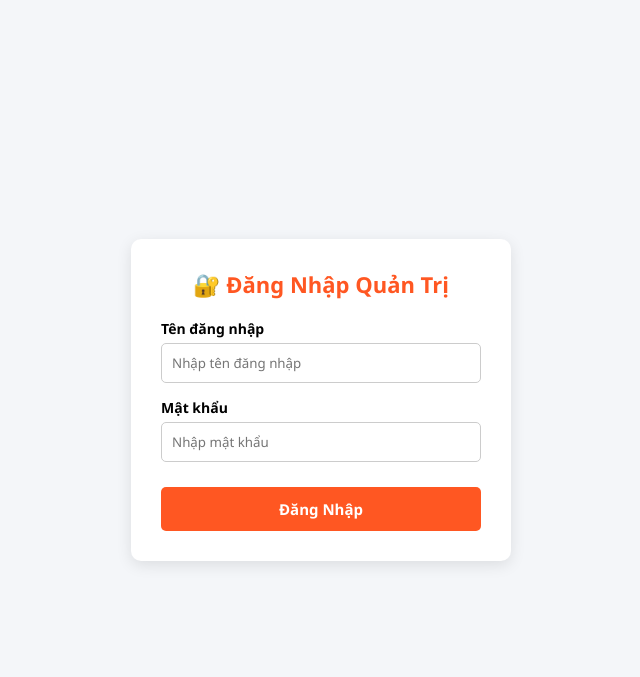
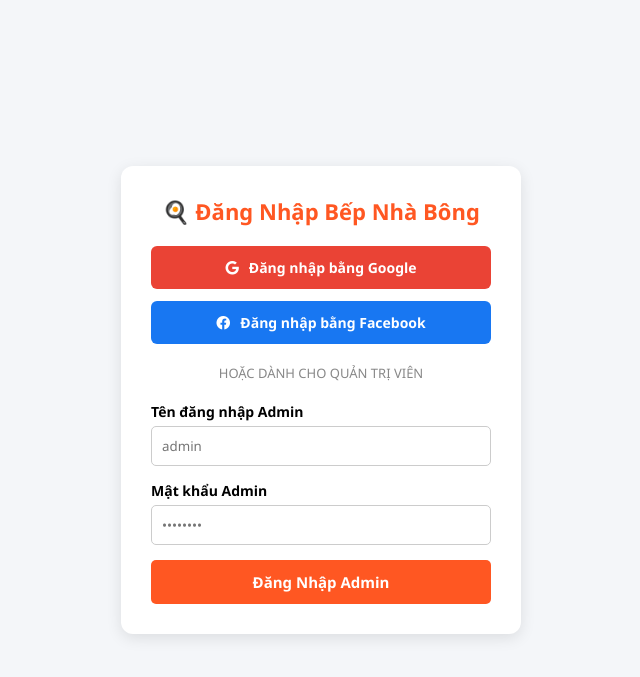
Before and after one commit to phathuu23-jpg/bepnhabong, a Flask app: page /login in a window 1280 px wide. Shown: the top 677 px of the page, without its empty margins (319-959 px from the left). Run offline with Flask 3, Linux system fonts and the light colour scheme.

Commit message:
Update login.html

```diff
--- a/templates/login.html
+++ b/templates/login.html
@@ -3,39 +3,48 @@
 <head>
     <meta charset="UTF-8">
     <meta name="viewport" content="width=device-width, initial-scale=1.0">
-    <title>Đăng nhập Quản trị - Bếp Nhà Bông</title>
+    <title>Đăng Nhập - Bếp Nhà Bông</title>
     <link rel="icon" href="https://cdn-icons-png.flaticon.com/512/1830/1830839.png" type="image/png">
+    <link rel="stylesheet" href="https://cdnjs.cloudflare.com/ajax/libs/font-awesome/6.4.0/css/all.min.css">
     <style>
         * { box-sizing: border-box; margin: 0; padding: 0; font-family: 'Segoe UI', sans-serif; }
         body { background: #f4f6f9; display: flex; justify-content: center; align-items: center; min-height: 100vh; padding: 20px; }
-        .login-card { background: white; padding: 30px; border-radius: 10px; box-shadow: 0 4px 15px rgba(0,0,0,0.1); width: 100%; max-width: 380px; }
-        h2 { text-align: center; color: #ff5722; margin-bottom: 20px; font-size: 22px; }
-        .form-group { margin-bottom: 15px; }
+        .login-card { background: white; padding: 30px; border-radius: 12px; box-shadow: 0 4px 15px rgba(0,0,0,0.1); width: 100%; max-width: 400px; text-align: center; }
+        h2 { color: #ff5722; margin-bottom: 20px; font-size: 22px; font-weight: 800; }
+        .social-btn { display: flex; align-items: center; justify-content: center; gap: 10px; width: 100%; padding: 12px; border-radius: 6px; text-decoration: none; font-weight: bold; margin-bottom: 12px; font-size: 14px; }
+        .btn-google { background: #ea4335; color: white; }
+        .btn-facebook { background: #1877f2; color: white; }
+        .divider { margin: 20px 0; color: #888; font-size: 13px; position: relative; }
+        .form-group { margin-bottom: 15px; text-align: left; }
         label { display: block; margin-bottom: 5px; font-weight: 600; font-size: 14px; }
         input { width: 100%; padding: 10px; border: 1px solid #ccc; border-radius: 5px; outline: none; }
-        button { background: #ff5722; color: white; border: none; padding: 12px; border-radius: 5px; width: 100%; font-weight: bold; cursor: pointer; font-size: 15px; margin-top: 10px; }
-        .error-msg { background: #f8d7da; color: #721c24; padding: 10px; border-radius: 5px; margin-bottom: 15px; font-size: 13px; text-align: center; }
+        button { background: #ff5722; color: white; border: none; padding: 12px; border-radius: 5px; width: 100%; font-weight: bold; cursor: pointer; font-size: 15px; }
     </style>
 </head>
 <body>
 
 <div class="login-card">
-    <h2>🔐 Đăng Nhập Quản Trị</h2>
+    <h2>🍳 Đăng Nhập Bếp Nhà Bông</h2>
+
+    <a href="/login-social/google" class="social-btn btn-google"><i class="fa-brands fa-google"></i> Đăng nhập bằng Google</a>
+    <a href="/login-social/facebook" class="social-btn btn-facebook"><i class="fa-brands fa-facebook"></i> Đăng nhập bằng Facebook</a>
+
+    <div class="divider">HOẶC DÀNH CHO QUẢN TRỊ VIÊN</div>
 
     {% if error %}
-        <div class="error-msg">{{ error }}</div>
+        <div style="color: red; font-size: 13px; margin-bottom: 10px;">{{ error }}</div>
     {% endif %}
 
     <form action="/login" method="POST">
         <div class="form-group">
-            <label>Tên đăng nhập</label>
-            <input type="text" name="username" placeholder="Nhập tên đăng nhập" required>
+            <label>Tên đăng nhập Admin</label>
+            <input type="text" name="username" placeholder="admin" required>
         </div>
         <div class="form-group">
-            <label>Mật khẩu</label>
-            <input type="password" name="password" placeholder="Nhập mật khẩu" required>
+            <label>Mật khẩu Admin</label>
+            <input type="password" name="password" placeholder="••••••••" required>
         </div>
-        <button type="submit">Đăng Nhập</button>
+        <button type="submit">Đăng Nhập Admin</button>
     </form>
 </div>
 
```
